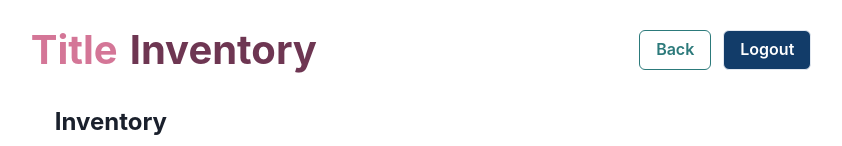
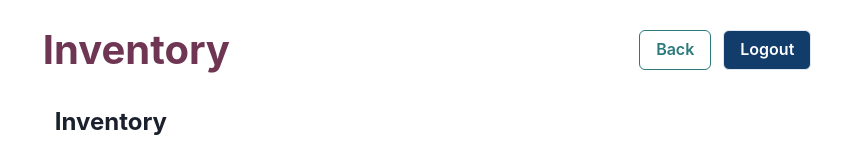
Before and after one commit to Sam-Kap1an/307-CTRL-ALT-DEFEAT, a React (Create React App) app in the folder frontend/: page /inventory in a window 1280 px wide. Shown: the top 146 px of the page, without its empty margins (219-1061 px from the left). Built offline with nearby package versions, Linux system fonts and the light colour scheme; no server answers; sample sign-in values are in the browser's storage.

Commit message:
inventory works

```diff
--- a/frontend/src/area_page/Areas.js
+++ b/frontend/src/area_page/Areas.js
@@ -23,7 +23,8 @@ const Areas = () => {
   const { location } = useParams();
   const [inventories, setInventories] = useState([]);
   const [locationName, setLocationName] = useState();
-  const [areaName, setAreaName] = useState("");
+
+
 
   const handleAddNewClick = () => {
     onOpen();
@@ -155,11 +156,13 @@ const Areas = () => {
 
 
   // new testing
-  const handleCategoryClick = (categoryId) => {
+  const handleCategoryClick = (categoryId, categoryName) => {
     // Construct the URL by combining the location ID and category ID
 
     const url = `/categories/${location}/${categoryId}`;
-    navigate(url);
+    navigate(url, { state: { areaName: categoryName } });
+
+   // navigate(url);
   };
 
   return (
@@ -223,7 +226,7 @@ const Areas = () => {
       </Box>
       <Flex flexWrap="wrap" alignItems="center" gap="15px" width="full">
         {inventories.map((item) => (
-          <Flex key={item._id} onClick={() => handleCategoryClick(item._id)}>
+          <Flex key={item._id} onClick={() => handleCategoryClick(item._id, item.Name)}>
             <AreaCards
               name={item.Name}
               id={item._id}
--- a/frontend/src/inventory/Inventory.js
+++ b/frontend/src/inventory/Inventory.js
@@ -1,6 +1,6 @@
 import React, { useState, useEffect, useCallback } from "react";
-import { useNavigate } from "react-router-dom";
-import { useParams } from 'react-router-dom';
+import { useNavigate, useLocation } from "react-router-dom";
+
 
 import {
   Box,
@@ -19,6 +19,8 @@ import BackButton from "./BackButton.js";
 function Inventory() {
   const navigate = useNavigate();
   const { onClose } = useDisclosure();
+  const location = useLocation();
+  const areaName = location.state?.areaName || "";
 
 
   const handleSortifyClick = () => {
@@ -36,7 +38,7 @@ function Inventory() {
   const [editedItemId, setEditedItemId] = useState(null);
   const [searchTerm, setSearchTerm] = useState("");
   const [filterOption, setFilterOption] = useState("All");
-  const [userEmail, setUserEmail] = useState("");
+
   const [isAddNewModalOpen, setIsAddNewModalOpen] = useState(false);
 
 
@@ -75,7 +77,7 @@ function Inventory() {
       if (response.status === 200) {
         const data = await response.json();
         setInventory(data.inventory);
-        setUserEmail(data.userEmail);
+
 
       } else if (response.status === 401) {
         console.error("User is not logged in or token is expired");
@@ -86,7 +88,7 @@ function Inventory() {
     } catch (error) {
       console.error("Error fetching inventory:", error);
     }
-  }, [navigate, setInventory, setUserEmail]);
+  }, [navigate, setInventory]);
 
 
 
@@ -256,7 +258,7 @@ function Inventory() {
       >
         <Flex>
           <Text fontSize="40px" fontWeight="bold" color="#D47697" mr="3">
-            Title
+          {areaName}
           </Text>
           <Text fontSize="40px" fontWeight="bold" color="#6e3652">
             Inventory
```
